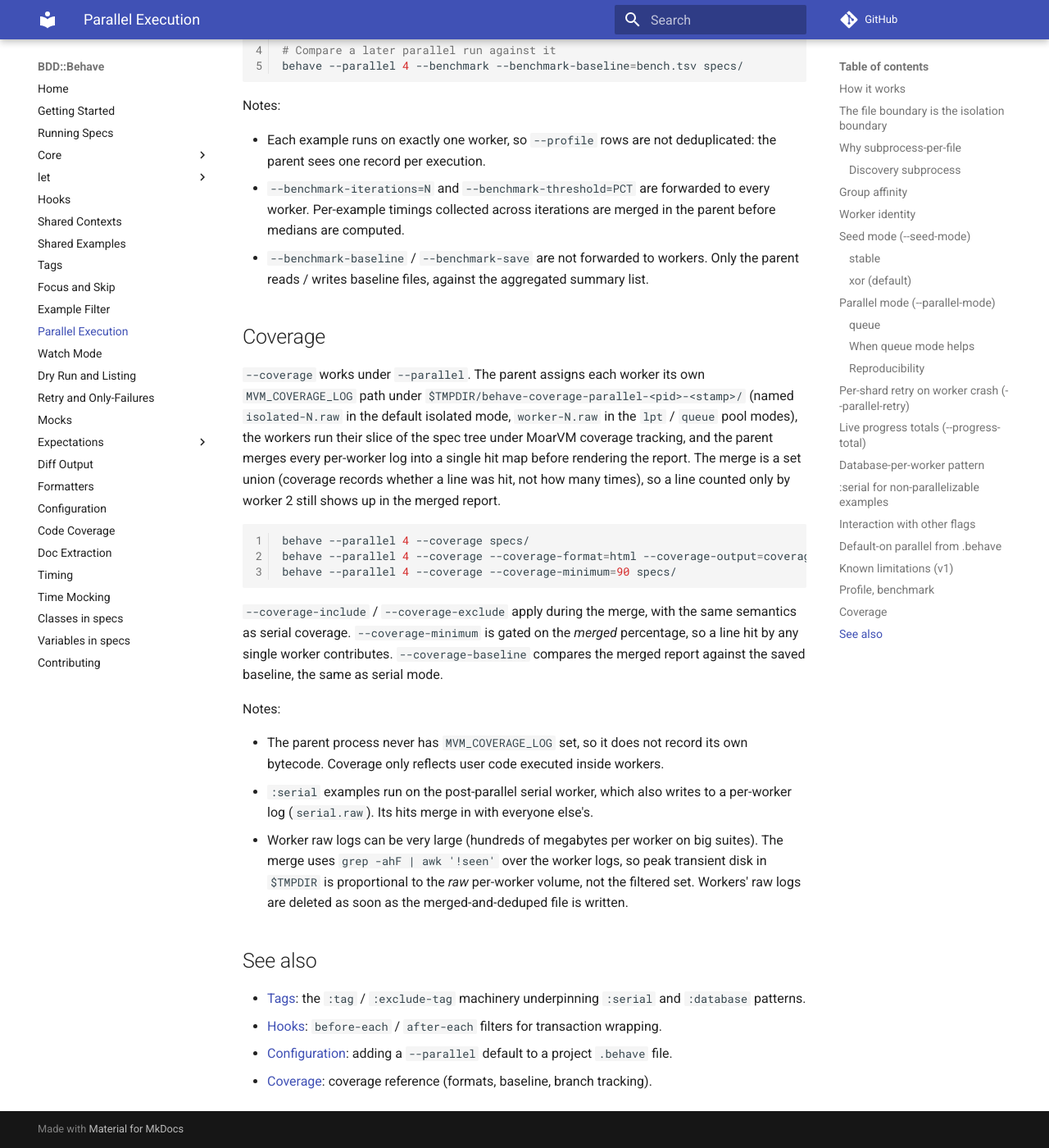
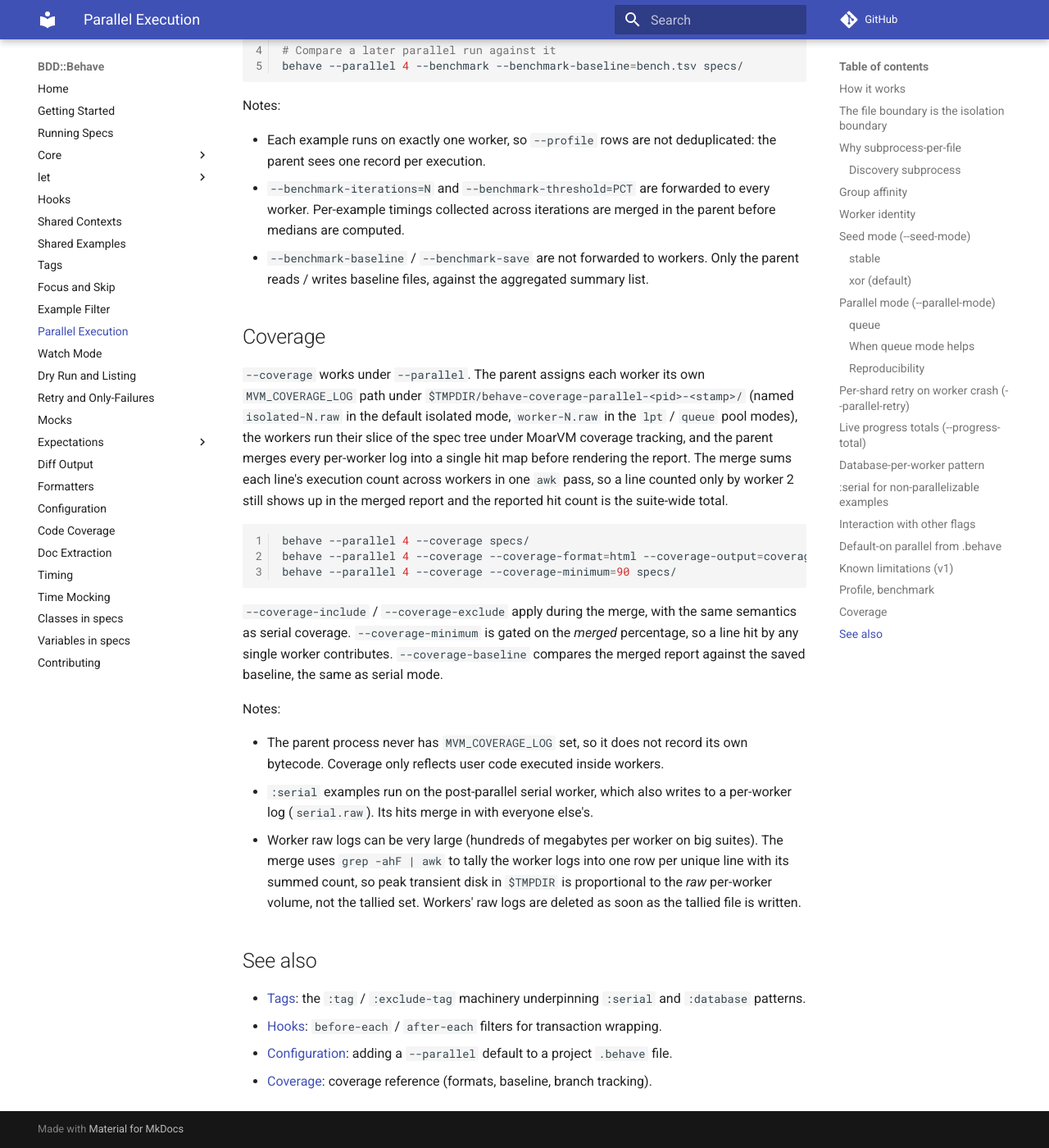
Before and after one commit to gdonald/BDD-Behave, an MkDocs documentation site: the page built from docs-src/docs/parallel/parallel.md, in a window 1280 px wide and 1400 px high, scrolled down 10362 px. Shown: the whole window at 82% size. Built offline with MkDocs 1.6.1 and Material for MkDocs 9.7.7, drawn with Linux system fonts in a browser that asks for light colours; comment, search, counter and statistics services are not loaded.

````diff
--- a/docs-src/docs/parallel/parallel.md
+++ b/docs-src/docs/parallel/parallel.md
@@ -324,7 +324,7 @@
 
 ## Coverage {#coverage}
 
-`--coverage` works under `--parallel`. The parent assigns each worker its own `MVM_COVERAGE_LOG` path under `$TMPDIR/behave-coverage-parallel-<pid>-<stamp>/` (named `isolated-N.raw` in the default isolated mode, `worker-N.raw` in the `lpt` / `queue` pool modes), the workers run their slice of the spec tree under MoarVM coverage tracking, and the parent merges every per-worker log into a single hit map before rendering the report. The merge is a set union (coverage records whether a line was hit, not how many times), so a line counted only by worker 2 still shows up in the merged report.
+`--coverage` works under `--parallel`. The parent assigns each worker its own `MVM_COVERAGE_LOG` path under `$TMPDIR/behave-coverage-parallel-<pid>-<stamp>/` (named `isolated-N.raw` in the default isolated mode, `worker-N.raw` in the `lpt` / `queue` pool modes), the workers run their slice of the spec tree under MoarVM coverage tracking, and the parent merges every per-worker log into a single hit map before rendering the report. The merge sums each line's execution count across workers in one `awk` pass, so a line counted only by worker 2 still shows up in the merged report and the reported hit count is the suite-wide total.
 
 ```bash
 behave --parallel 4 --coverage specs/
@@ -338,7 +338,7 @@
 
 - The parent process never has `MVM_COVERAGE_LOG` set, so it does not record its own bytecode. Coverage only reflects user code executed inside workers.
 - `:serial` examples run on the post-parallel serial worker, which also writes to a per-worker log (`serial.raw`). Its hits merge in with everyone else's.
-- Worker raw logs can be very large (hundreds of megabytes per worker on big suites). The merge uses `grep -ahF | awk '!seen'` over the worker logs, so peak transient disk in `$TMPDIR` is proportional to the *raw* per-worker volume, not the filtered set. Workers' raw logs are deleted as soon as the merged-and-deduped file is written.
+- Worker raw logs can be very large (hundreds of megabytes per worker on big suites). The merge uses `grep -ahF | awk` to tally the worker logs into one row per unique line with its summed count, so peak transient disk in `$TMPDIR` is proportional to the *raw* per-worker volume, not the tallied set. Workers' raw logs are deleted as soon as the tallied file is written.
 
 ## See also
 
````
Also changed, not shown: 4 other files.
